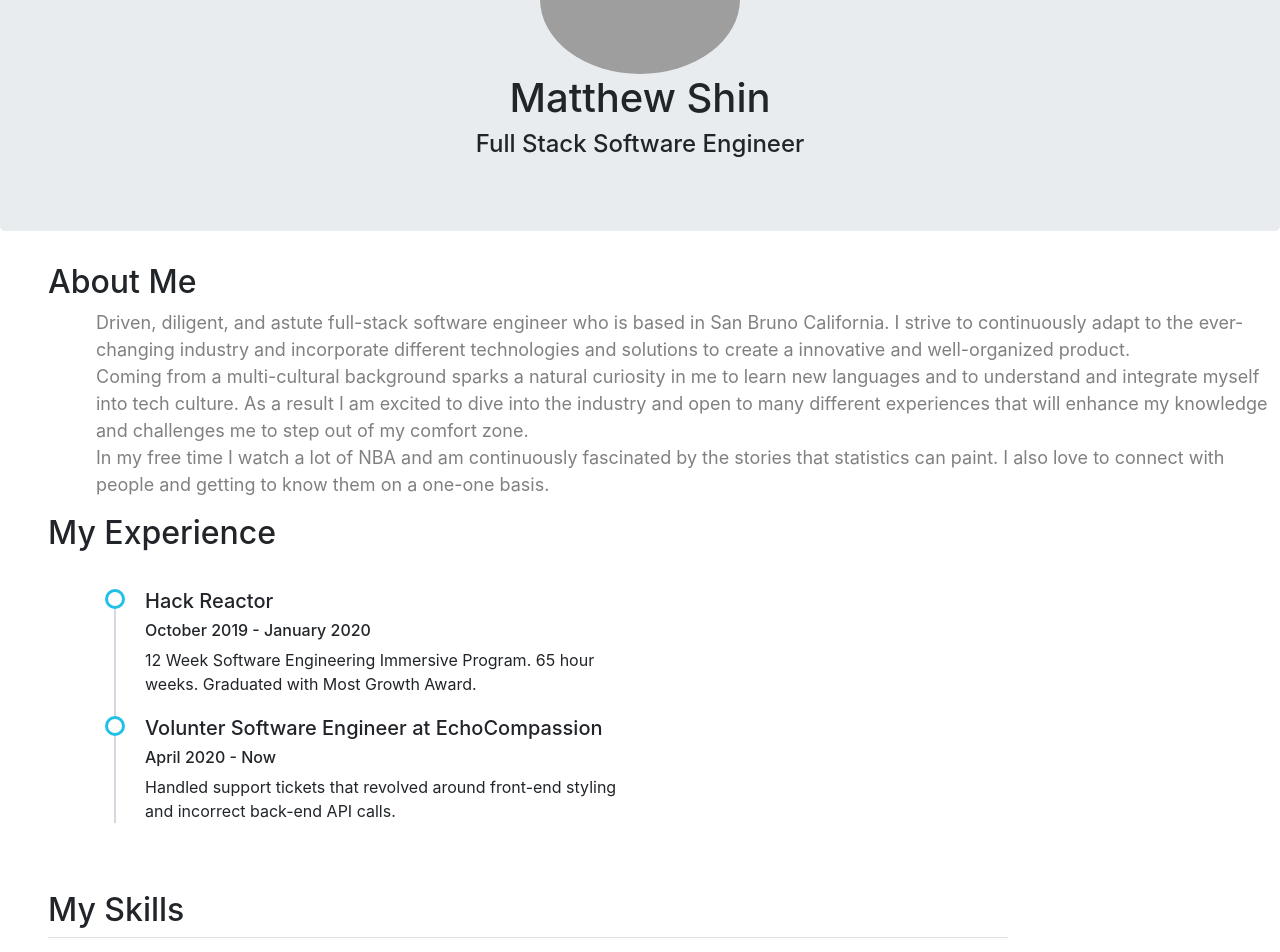
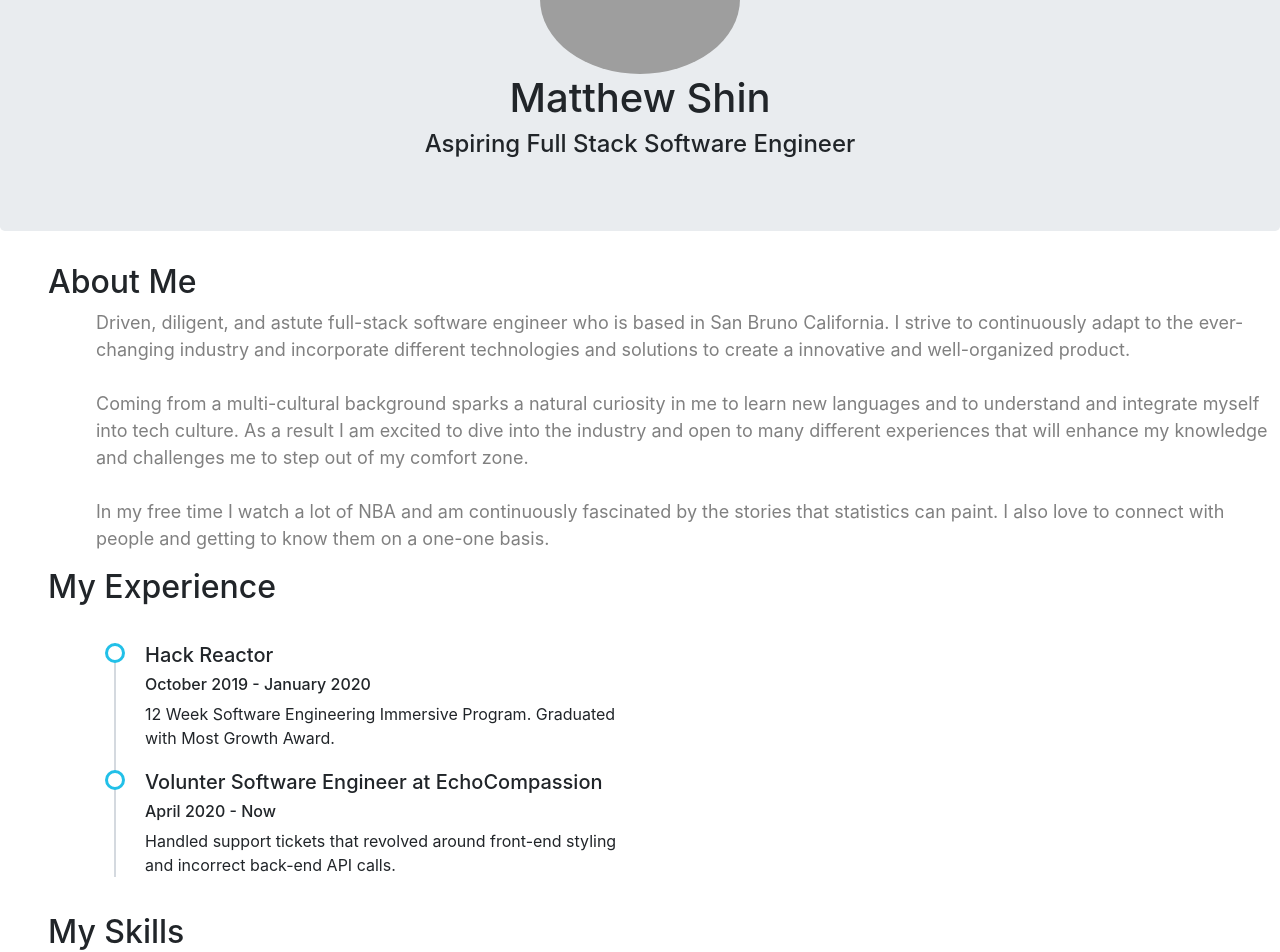
Before and after one commit to mattshin64/react-gh-pages, a React (Create React App) app: page / in a window 1280 px wide. Shown: the part 140-1092 px from the top of the page. Built offline with nearby package versions, Linux system fonts and the light colour scheme; grey boxes are pictures that could not be loaded.

Commit message:
fixed spacing in about me

```diff
--- a/src/components/aboutme.js
+++ b/src/components/aboutme.js
@@ -6,7 +6,7 @@ function AboutMe(){
     return(
         <div id='container'>
             <h2 class='ml-5'>About Me</h2>
-            <p style={paragraphstyle} class='ml-5 pl-5'> <font size='4'> Driven, diligent, and astute full-stack software engineer who is based in San Bruno California. I strive to continuously adapt to the ever-changing industry and incorporate different technologies and solutions to create a innovative and well-organized product.<br/> Coming from a multi-cultural background sparks a natural curiosity in me to learn new languages and to understand and integrate myself into tech culture. As a result I am excited to dive into the industry and open to many different experiences that will enhance my knowledge and challenges me to step out of my comfort zone. <br/> In my free time I watch a lot of NBA and am continuously fascinated by the stories  that statistics can paint. I also love to connect with people and getting to know them on a one-one basis. </font></p>
+            <p style={paragraphstyle} class='ml-5 pl-5'> <font size='4'> Driven, diligent, and astute full-stack software engineer who is based in San Bruno California. I strive to continuously adapt to the ever-changing industry and incorporate different technologies and solutions to create a innovative and well-organized product.<br/><br/>Coming from a multi-cultural background sparks a natural curiosity in me to learn new languages and to understand and integrate myself into tech culture. As a result I am excited to dive into the industry and open to many different experiences that will enhance my knowledge and challenges me to step out of my comfort zone. <br/><br/> In my free time I watch a lot of NBA and am continuously fascinated by the stories  that statistics can paint. I also love to connect with people and getting to know them on a one-one basis. </font></p>
         </div>
     )
 }
--- a/src/components/header.js
+++ b/src/components/header.js
@@ -9,7 +9,7 @@ function Header(){
     <div className='jumbotron text-center'>
         <img src={profile} style={profilestyle} alt='Me'></img>
         <h1>Matthew Shin</h1>
-        <h4>Full Stack Software Engineer</h4>
+        <h4>Aspiring Full Stack Software Engineer</h4>
     </div>
 )
 }
--- a/src/components/myexperience.js
+++ b/src/components/myexperience.js
@@ -3,14 +3,14 @@ function MyExperience(){
     return (
         <div>
             <h2 class='ml-5'>My Experience</h2>
-            <div class="container mt-3 mb-5">
+            <div class="container mt-3 mb-3">
                 <div class="row">
                     <div class="col-md-6 offset-md-0">
                         <ul class="timeline">
                             <li>
                                 <h5>Hack Reactor</h5>
                                 <h6>October 2019 - January 2020</h6>
-                                <p>12 Week Software Engineering Immersive Program. 65 hour weeks. Graduated with Most Growth Award.</p>
+                                <p>12 Week Software Engineering Immersive Program. Graduated with Most Growth Award.</p>
                             </li>
                             <li>
                                 <h5>Volunter Software Engineer at EchoCompassion</h5>
```
